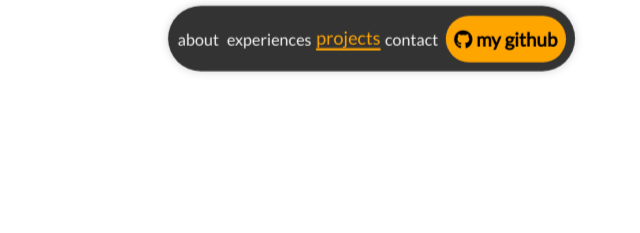
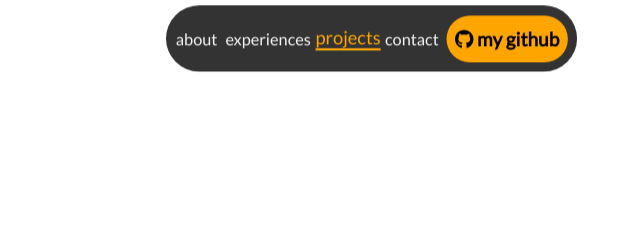
Before and after one commit to AmirrezaSohrabi/portfolio1, a plain HTML site: page index.html in a window 1280 px wide. In both pictures the pointer is over the element 640 px from the left and 38 px from the top of the page. Shown: the top 233 px of the page, 268-908 px from the left. Drawn offline with Linux system fonts and the light colour scheme.

Commit message:
testing smth

```diff
--- a/style.css
+++ b/style.css
@@ -26,8 +26,7 @@ header{
 }
 
 #nav:hover{
-    transform: scale(1.01);
-    box-shadow: 0 0 10px rgb(213, 213, 213);
+    transform: scale(1.02);
 }
 
 #nav > a[href="#"]{
```
